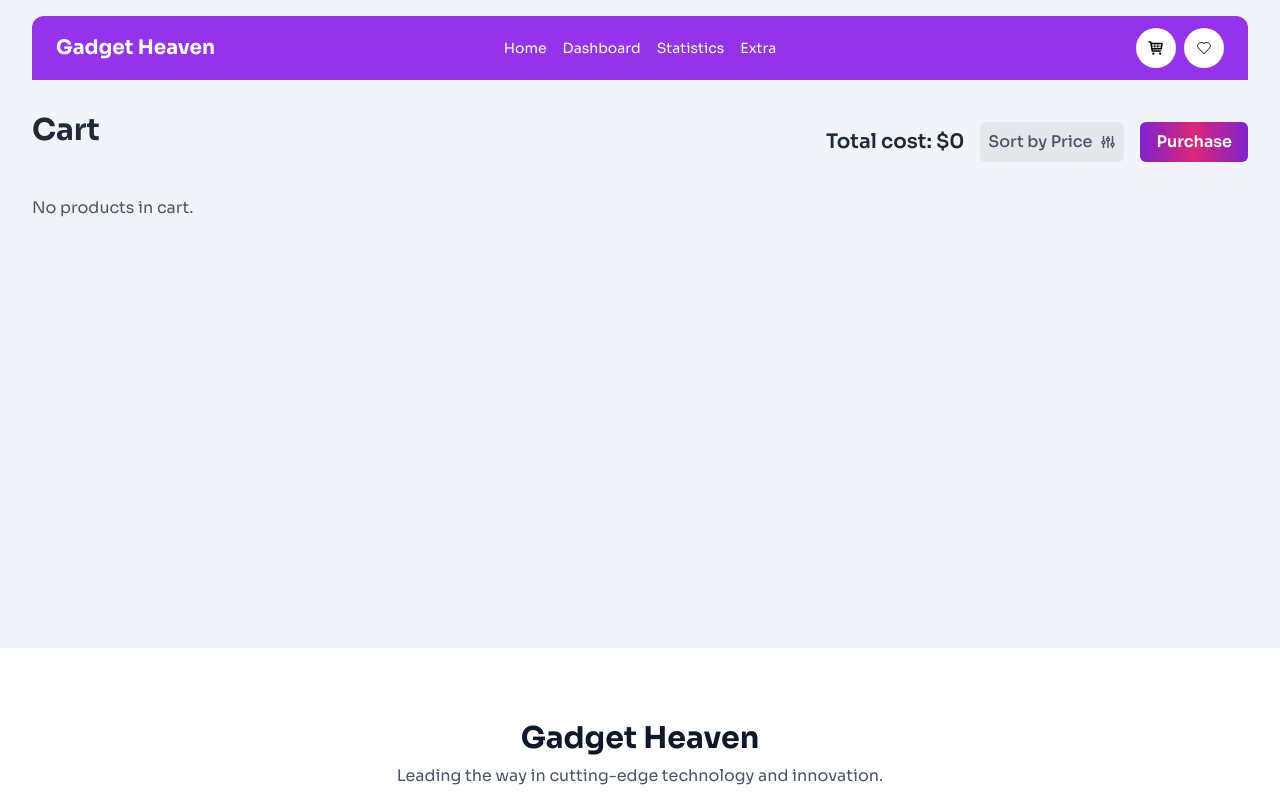
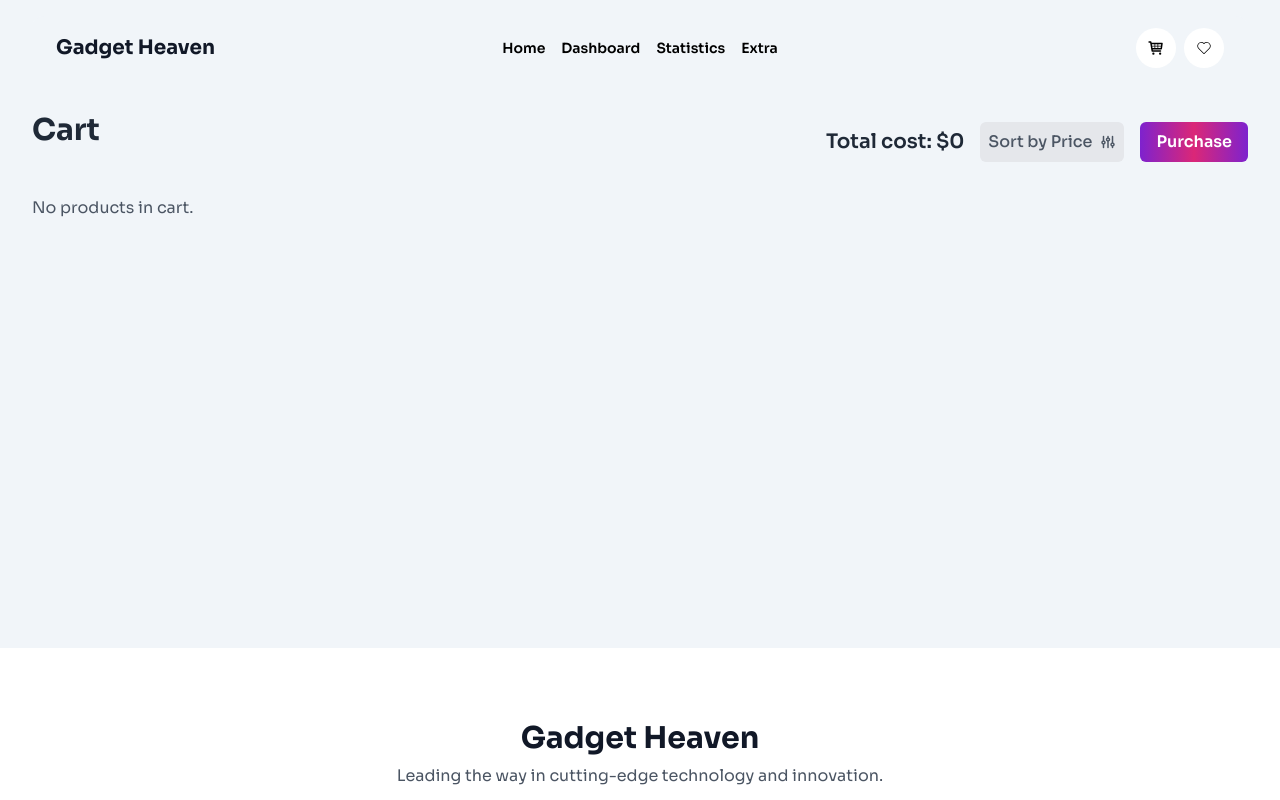
Before and after one commit to Kamil-Ahmed67/gadgets-heaven, a React (Vite) app: page /cart in a window 1280 px wide. Shown: the top 800 px of the page. Built offline with nearby package versions, Linux system fonts and the light colour scheme.

Commit message:
Dynamic Navbar Styling by useLocation() Hook Added

```diff
--- a/src/components/Navbar.jsx
+++ b/src/components/Navbar.jsx
@@ -1,11 +1,12 @@
 import PropTypes from "prop-types";
 import { CiHeart } from "react-icons/ci";
 import { TiShoppingCart } from "react-icons/ti";
-import { NavLink } from "react-router-dom";
+import { NavLink, useLocation } from "react-router-dom";
 
 const Navbar = ({ cartCount }) => {
+    const location = useLocation();
     return (
-        <div className="navbar bg-purple-600 rounded-t-xl px-2 md:px-6">
+        <div className={`navbar ${location.pathname === "/" ? "bg-purple-600" : "bg-slate-100"} rounded-t-xl px-2 md:px-6`}>
             <div className="navbar-start">
                 <div className="dropdown">
                     <div tabIndex={0} role="button" className="btn btn-ghost lg:hidden">
@@ -17,14 +18,14 @@ const Navbar = ({ cartCount }) => {
                         <NavLink to="/dashboard">Dashboard</NavLink>
                     </ul>
                 </div>
-                <a className="text-base md:text-lg lg:text-xl text-white font-bold">Gadget Heaven</a>
+                <a className={`text-base md:text-lg lg:text-xl  font-bold ${location.pathname==="/"?"text-white":"text-gray-900"}`}>Gadget Heaven</a>
             </div>
             <div className="navbar-center hidden lg:flex justify-between">
                 <ul className="menu menu-horizontal px-1 gap-x-4">
-                    <NavLink to="/" className="text-sm text-white hover:text-gray-300 hover:scale-105">Home</NavLink>
-                    <NavLink to="/dashboard" className="text-sm text-white hover:text-gray-300 hover:scale-105">Dashboard</NavLink>
-                    <NavLink to="/statistics" className="text-sm text-white hover:text-gray-300 hover:scale-105">Statistics</NavLink>
-                    <NavLink to="/extra" className="text-sm text-white hover:text-gray-300 hover:scale-105">Extra</NavLink>
+                    <NavLink to="/" className={`text-sm hover:scale-105 font-semibold ${location.pathname==="/"?"text-white hover:text-gray-300":"text-black hover:text-purple-600"}`}>Home</NavLink>
+                    <NavLink to="/dashboard" className={`text-sm hover:scale-105 font-semibold ${location.pathname==="/"?"text-white hover:text-gray-300":"text-black hover:text-purple-600"}`}>Dashboard</NavLink>
+                    <NavLink to="/statistics" className={`text-sm hover:scale-105 font-semibold ${location.pathname==="/"?"text-white hover:text-gray-300":"text-black hover:text-purple-600"}`}>Statistics</NavLink>
+                    <NavLink to="/extra" className={`text-sm hover:scale-105 font-semibold ${location.pathname==="/"?"text-white hover:text-gray-300":"text-black hover:text-purple-600"}`}>Extra</NavLink>
                 </ul>
             </div>
             <div className="navbar-end text-black space-x-2">
```
